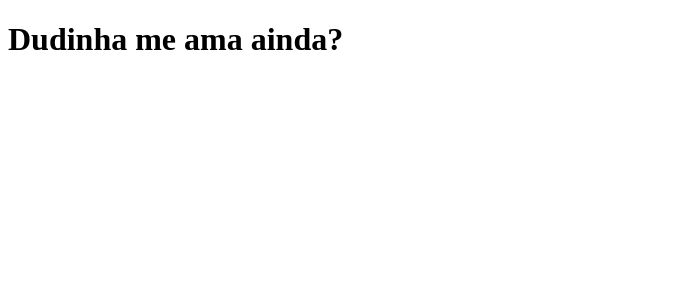
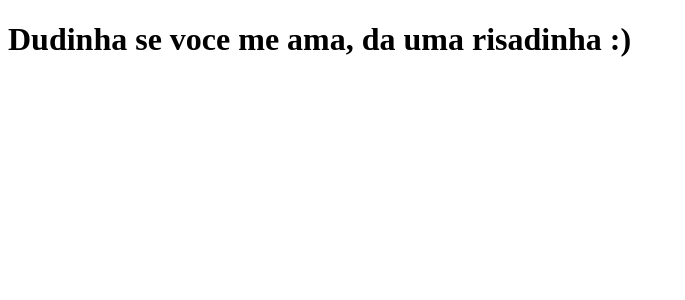
Before and after one commit to Eduardo-cremm/clone-tabnews, a Next.js app: page / in a window 1280 px wide. Shown: the top 300 px of the page, without its empty margins (0-685 px from the left). Built offline with nearby package versions, Linux system fonts and the light colour scheme.

Commit message:
alteração no index.html

```diff
--- a/pages/index.js
+++ b/pages/index.js
@@ -1,5 +1,5 @@
 function Home(){
-    return <h1>Dudinha me ama ainda? </h1>
+    return <h1>Dudinha se voce me ama, da uma risadinha :) </h1>
 }
 
 
```
